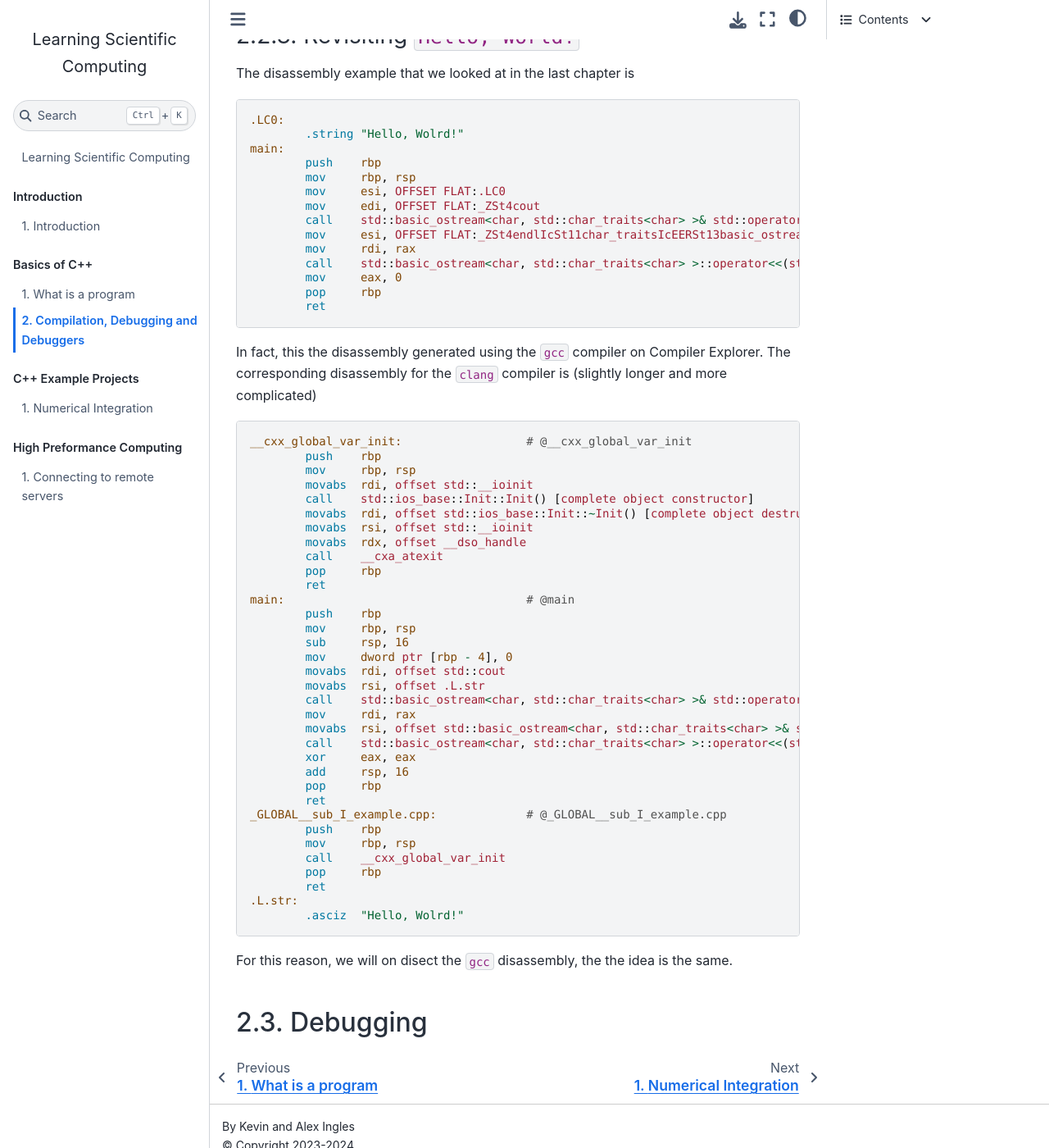
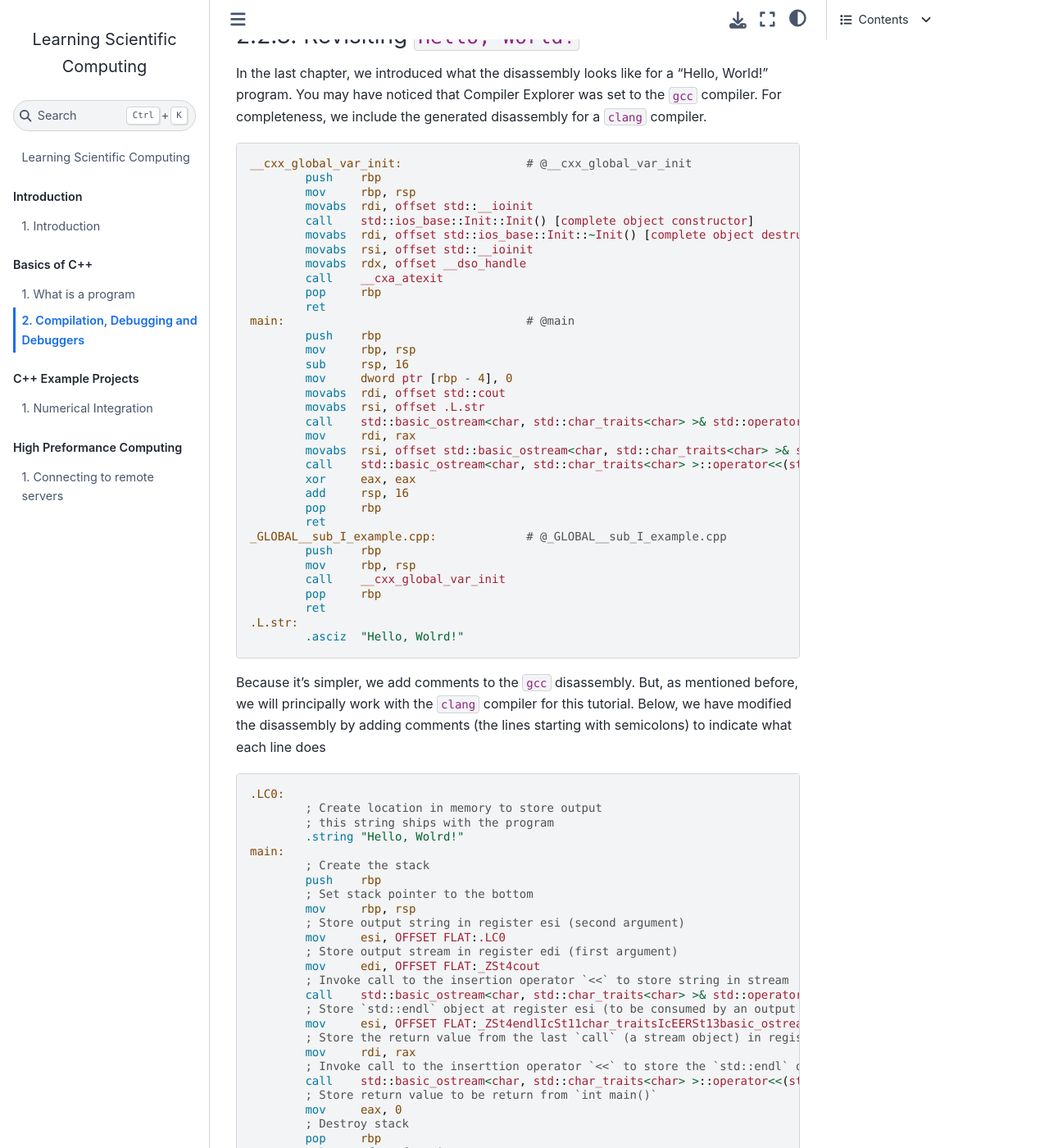
Before and after one commit to ominusliticus/learning_scientific_computing, a Jupyter Book: the page built from cpp_chapters/compilation_and_debugging.md, in a window 1280 px wide and 1400 px high, scrolled down 4779 px. Shown: the whole window at 82% size. Built offline with Jupyter Book 1.0.4 settings and Sphinx 7.4.7 and the Sphinx Book theme 1.1.4, drawn with Linux system fonts in a browser that asks for light colours; some of the changed text lies outside the part shown.

Commit message:
Changing file structure to be more intuitive

````diff
--- a/_toc.yml
+++ b/_toc.yml
@@ -11,13 +11,13 @@ parts:
   - caption: Basics of C++
     numbered: true
     chapters:
-    - file: what_is_a_program
-    - file: compilation_and_debugging
+    - file: cpp_chapters/what_is_a_program
+    - file: cpp_chapters/compilation_and_debugging
   - caption: C++ Example Projects
     numbered: true
     chapters:
-    - file: numerical_integration
+    - file: app_chapters/numerical_integration
   - caption: High Preformance Computing
     numbered: true
     chapters:
-    - file: ssh.md
+    - file: hpc_chapters/ssh.md
--- a/compilation_and_debugging.md
+++ b/cpp_chapters/compilation_and_debugging.md
@@ -176,27 +176,9 @@ If you find yourself passing a large number variables to a function, you should
 
 ### Revisiting `Hello, World!`
 
-The disassembly example that we looked at in the last chapter is
-
-```nasm
-.LC0:
-        .string "Hello, Wolrd!"
-main:
-        push    rbp
-        mov     rbp, rsp
-        mov     esi, OFFSET FLAT:.LC0
-        mov     edi, OFFSET FLAT:_ZSt4cout
-        call    std::basic_ostream<char, std::char_traits<char> >& std::operator<< <std::char_traits<char> >(std::basic_ostream<char, std::char_traits<char> >&, char const*)
-        mov     esi, OFFSET FLAT:_ZSt4endlIcSt11char_traitsIcEERSt13basic_ostreamIT_T0_ES6_
-        mov     rdi, rax
-        call    std::basic_ostream<char, std::char_traits<char> >::operator<<(std::basic_ostream<char, std::char_traits<char> >& (*)(std::basic_ostream<char, std::char_traits<char> >&))
-        mov     eax, 0
-        pop     rbp
-        ret
-```
-
-In fact, this the disassembly generated using the `gcc` compiler on Compiler Explorer.
-The corresponding disassembly for the `clang` compiler is (slightly longer and more complicated)
+In the last chapter, we introduced what the disassembly looks like for a "Hello, World!" program.
+You may have noticed that Compiler Explorer was set to the `gcc` compiler.
+For completeness, we include the generated disassembly for a `clang` compiler.
 
 ```nasm
 __cxx_global_var_init:                  # @__cxx_global_var_init
@@ -235,7 +217,38 @@ _GLOBAL__sub_I_example.cpp:             # @_GLOBAL__sub_I_example.cpp
         .asciz  "Hello, Wolrd!"
 ```
 
-For this reason, we will on disect the `gcc` disassembly, the the idea is the same.
+Because it's simpler, we add comments to the `gcc` disassembly.
+But, as mentioned before, we will principally work with the `clang` compiler for this tutorial.
+Below, we have modified the disassembly by adding comments (the lines starting with semicolons) to indicate what each line does
 
+```nasm
+.LC0:
+	; Create location in memory to store output
+	; this string ships with the program
+        .string "Hello, Wolrd!"
+main:
+	; Create the stack
+        push    rbp
+	; Set stack pointer to the bottom
+        mov     rbp, rsp
+	; Store output string in register esi (second argument)
+        mov     esi, OFFSET FLAT:.LC0
+	; Store output stream in register edi (first argument)
+        mov     edi, OFFSET FLAT:_ZSt4cout
+	; Invoke call to the insertion operator `<<` to store string in stream
+        call    std::basic_ostream<char, std::char_traits<char> >& std::operator<< <std::char_traits<char> >(std::basic_ostream<char, std::char_traits<char> >&, char const*)
+	; Store `std::endl` object at register esi (to be consumed by an output stream)
+        mov     esi, OFFSET FLAT:_ZSt4endlIcSt11char_traitsIcEERSt13basic_ostreamIT_T0_ES6_
+	; Store the return value from the last `call` (a stream object) in register (argument for next function call)
+        mov     rdi, rax
+	; Invoke call to the inserttion operator `<<` to store the `std::endl` object
+        call    std::basic_ostream<char, std::char_traits<char> >::operator<<(std::basic_ostream<char, std::char_traits<char> >& (*)(std::basic_ostream<char, std::char_traits<char> >&))
+	; Store return value to be return from `int main()`
+        mov     eax, 0
+	; Destroy stack
+        pop     rbp
+	; Return from function
+        ret
+```
 
 ## Debugging
````
Also changed, not shown: app_chapters/numerical_integration.md (renamed from numerical_integration.md), cpp_chapters/what_is_a_program.md (renamed from what_is_a_program.md), hpc_chapters/ssh.md (renamed from ssh.md), 1 other file.
